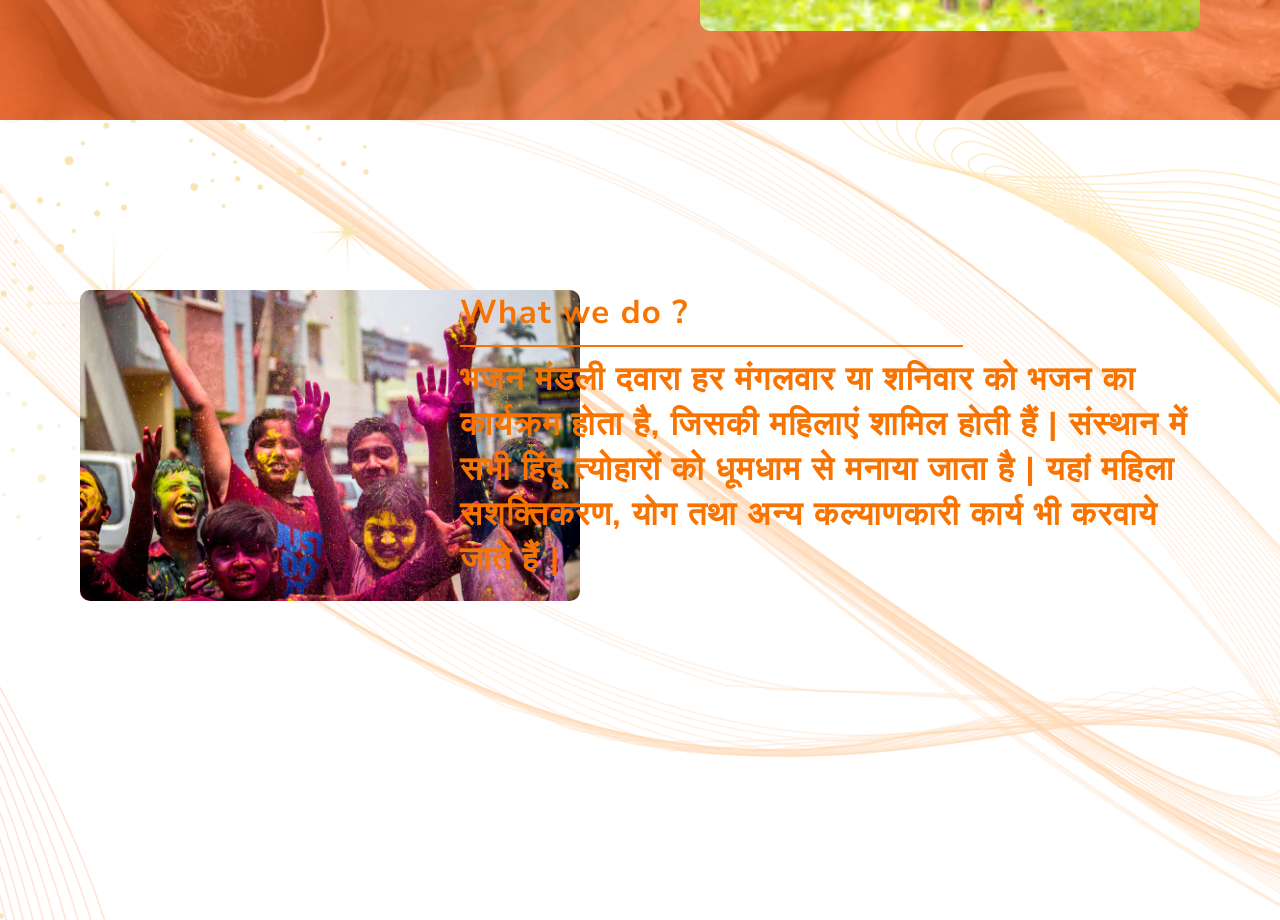
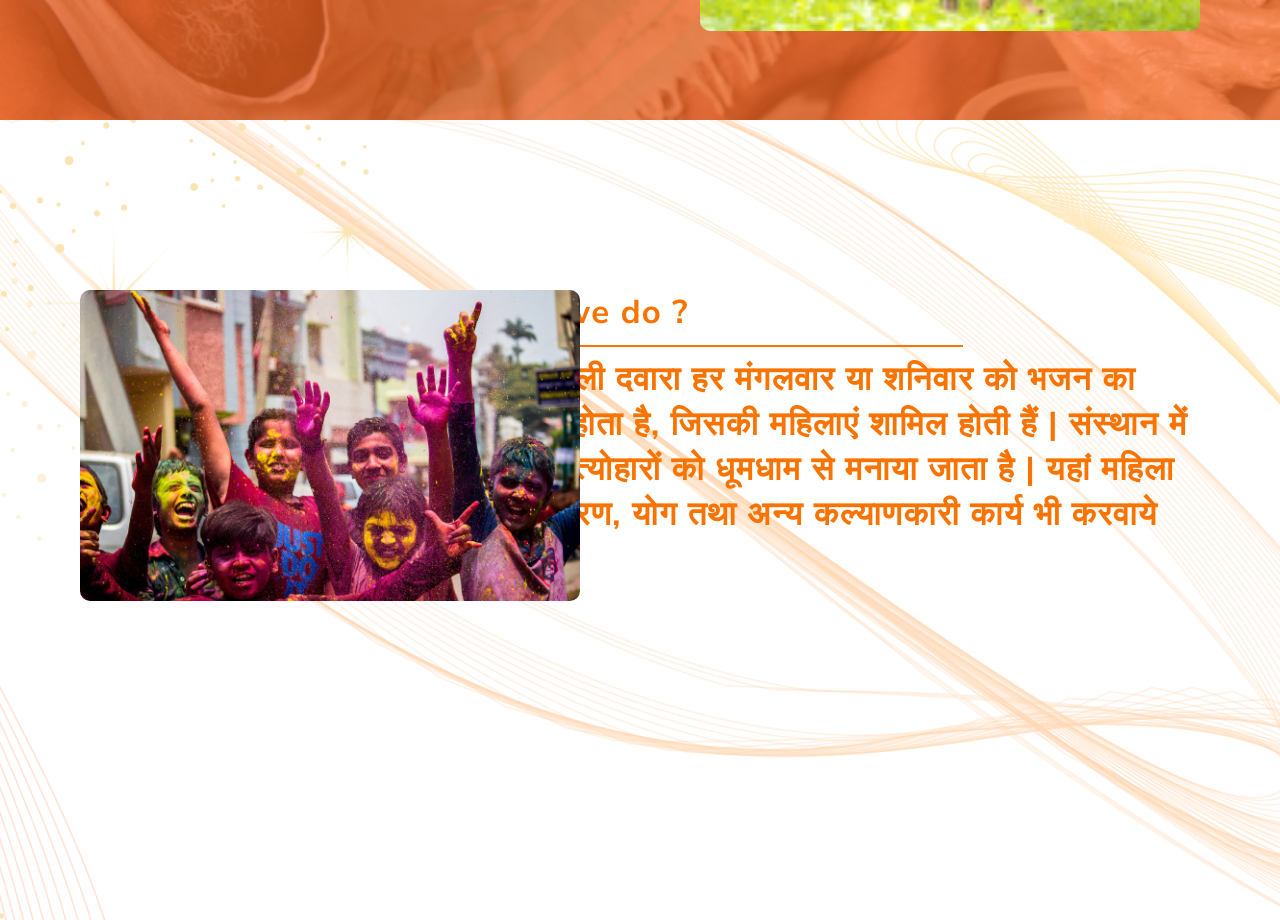
Before and after one commit to AntimaKumawat111/new-project, a React (Create React App) app: page / in a window 1280 px wide. Shown: the part 680-1600 px from the top of the page. Built offline with nearby package versions, Linux system fonts and the light colour scheme.

Commit message:
make diffrent files

```diff
--- /dev/null
+++ b/src/2nd_Page/2nd_paragraph.js
@@ -0,0 +1,25 @@
+import "../App.css";
+
+export default function Paragraph2() {
+  return (
+    <>
+      <div className="paragraph2">
+        <h4>What we do ?</h4>
+        <div
+          style={{
+            height: "2px",
+            width: "68%",
+            backgroundColor: "#F97300",
+            margin: "10px 0",
+          }}
+        ></div>
+        <h4>
+          भजन मंडली दवारा हर मंगलवार या शनिवार को भजन का कार्यक्रम होता है,
+          जिसकी महिलाएं शामिल होती हैं | संस्थान में सभी हिंदू त्योहारों को
+          धूमधाम से मनाया जाता है | यहां महिला सशक्तिकरण, योग तथा अन्य
+          कल्याणकारी कार्य भी करवाये जाते हैं |
+        </h4>
+      </div>
+    </>
+  );
+}
--- a/src/App.css
+++ b/src/App.css
@@ -59,7 +59,7 @@ body {
   overflow: hidden;
 }
 
-.mainContanir {
+.page1 {
   height: 100vh;
   width: 100vw;
   overflow: hidden;
@@ -94,7 +94,7 @@ body {
   display: flex;
 }
 
-.middleContanir .tagsContanir,
+.tagsContanir,
 .imageContanir {
   display: flex;
   align-items: center;
@@ -236,7 +236,7 @@ body {
   top: 50%;
 }
 
-.footer {
+.page2 {
   height: 100vh;
   width: 100vw;
   overflow: visible;
@@ -252,9 +252,10 @@ body {
   object-fit: cover;
   top: 970px;
   left: 80px;
+  z-index: 1;
 }
 
-.foot {
+.paragraph2 {
   font-family: "Nunito Sans", sans-serif;
   position: absolute;
   box-sizing: border-box;
--- a/src/App.js
+++ b/src/App.js
@@ -1,7 +1,13 @@
 import React from "react";
 import "./App.css";
-import hanuman from "./images/hanuman_1.png";
-import kids from "./images/kids 3.png";
+import Header from "./header";
+import HanumanImg from "./Hanuman";
+import Tag from "./tags";
+import Carousel from "./carousel";
+import Paragraph from "./overlayParegraph";
+import OverlayImg from "./overlayImage";
+import Paragraph2 from "./2nd_Page/2nd_paragraph";
+
 import pottar from "./images/potter 1.png";
 import redlayer from "./images/Rectangle 6.png";
 import holi from "./images/holi 1.png";
@@ -11,100 +17,28 @@ export default function App() {
   return (
     <>
       <div className="contanir">
-        <div className="mainContanir">
-          {/* Header Section */}
-          <div className="header">
-            <h5 id="headerheading">कुम्हार समाज सेवा संस्थान, झुंझुनूं</h5>
-          </div>
-
+        <div className="page1">
+          <Header />
           <div className="middleContanir">
-            {/* Hanuman Image */}
-            <div className="hanumanImage">
-              <img src={hanuman} alt="hanuman" id="hanumanImage" />
-            </div>
-
+            <HanumanImg />
             <div className="rightContanir">
-              <div className="tagsContanir">
-                <a href="#" className="atag">
-                  About us
-                </a>
-                <a href="#" className="atag">
-                  Initiatives
-                </a>
-                <a href="#" className="atag">
-                  Blog
-                </a>
-                <a href="#" className="atag">
-                  Contact us
-                </a>
-              </div>
-
               <p id="p">भजन मंडली की झलकियाँ</p>
-              <div className="carousel">
-                <div className="ca">
-                  <img src={kids} className="imgtag" id="first" alt="Kid 1" />
-                  <img src={kids} className="imgtag" id="second" alt="Kid 2" />
-                  <img src={kids} className="imgtag" id="third" alt="Kid 3" />
-                  <img src={kids} className="imgtag" id="fourth" alt="Kid 4" />
-                  <img src={kids} className="imgtag" id="fifth" alt="Kid 5" />
-                  <img src={kids} className="imgtag" id="sixth" alt="Kid 6" />
-                </div>
-              </div>
+              <Tag />
+              <Carousel />
             </div>
           </div>
 
-          <div className="overlayimages">
-            <div className="pottarContanir">
-              <img src={pottar} alt="poter1" className="pottarImg" />
-              <img src={redlayer} alt="redLayer" className="red-layer" />
-            </div>
-
-            <div className="paragraph">
-              <h1>सुविचार</h1>
-              <div
-                style={{
-                  height: "2px",
-                  width: "68%",
-                  backgroundColor: "white",
-                  margin: "10px 0",
-                }}
-              ></div>
-
-              <h1>
-                रेत और मिट्टी से हम कहानियों को आकार देते हैं | हर बर्तन एक कृति
-                है, जो हाथों से बनी है और जुनून से तपाई गई है | स्वागत है उस
-                दुनिया में, जहाँ सृजन हमारा हुनर है और हर कृति में एक अनकही
-                कहानी बसी है |
-              </h1>
-            </div>
-            <div className="paragraphImg">
-              <img src={kids} className="pImg" />
-            </div>
-          </div>
+          <img src={pottar} alt="poter1" className="pottarImg" />
+          <img src={redlayer} alt="redLayer" className="red-layer" />
+          <Paragraph />
+          <OverlayImg />
         </div>
 
-        <div className="footer">
+
+        <div className="page2">
           <img src={patt} alt="pattImage" id="pattImg" />
-          <div className="footerHolyImg">
-            <img src={holi} alt="HolyImg" id="holyImg" />
-          </div>
-          <div className="foot">
-            <h4 className="footerparegraph">What we do ?</h4>
-            <div
-              style={{
-                height: "2px",
-                width: "68%",
-                backgroundColor: "#F97300",
-                margin: "10px 0",
-              }}
-            ></div>
-            <h4 className="footerparegraph">
-              भजन मंडली दवारा हर मंगलवार या शनिवार को भजन का कार्यक्रम होता है,
-              जिसकी महिलाएं शामिल होती हैं | संस्थान में सभी हिंदू त्योहारों को
-              धूमधाम से मनाया जाता है | यहां महिला सशक्तिकरण, योग तथा अन्य
-              कल्याणकारी कार्य भी करवाये जाते हैं |
-            </h4>
-          </div>
+          <img src={holi} alt="HolyImg" id="holyImg" />
+          <Paragraph2 />
         </div>
       </div>
     </>
--- /dev/null
+++ b/src/Hanuman.js
@@ -0,0 +1,14 @@
+import "./App.css";
+import hanuman from "./images/hanuman_1.png";
+
+function HanumanImg(){
+    return (
+        <>
+         <div className="hanumanImage">
+              <img src={hanuman} alt="hanuman" id="hanumanImage" />
+            </div>
+        </>
+    );
+}
+
+export default HanumanImg;
--- /dev/null
+++ b/src/carousel.js
@@ -0,0 +1,20 @@
+import "./App.css";
+import kids from "./images/kids 3.png";
+
+function Carousel(){
+    return (
+        <>
+        <div className="carousel">
+                <div className="ca">
+                  <img src={kids} className="imgtag" id="first" alt="Kid 1" />
+                  <img src={kids} className="imgtag" id="second" alt="Kid 2" />
+                  <img src={kids} className="imgtag" id="third" alt="Kid 3" />
+                  <img src={kids} className="imgtag" id="fourth" alt="Kid 4" />
+                  <img src={kids} className="imgtag" id="fifth" alt="Kid 5" />
+                  <img src={kids} className="imgtag" id="sixth" alt="Kid 6" />
+                </div>
+              </div>
+        </>
+    );
+}
+export default Carousel;
--- /dev/null
+++ b/src/header.js
@@ -0,0 +1,13 @@
+import "./App.css";
+
+function Header() {
+  return (
+    <>
+      <div className="header">
+        <h5 id="headerheading">कुम्हार समाज सेवा संस्थान, झुंझुनूं</h5>
+      </div>
+    </>
+  );
+}
+
+export default Header;
--- /dev/null
+++ b/src/overlayImage.js
@@ -0,0 +1,12 @@
+import "./App.css";
+import kids from "./images/kids 3.png";
+
+function OverlayImg() {
+    return (
+        <div className="paragraphImg">
+        <img src={kids} className="pImg" />
+      </div>
+    );
+}
+
+export default OverlayImg;
--- /dev/null
+++ b/src/overlayParegraph.js
@@ -0,0 +1,25 @@
+import "./App.css";
+
+function Paragraph() {
+  return (
+    <div className="paragraph">
+      <h1>सुविचार</h1>
+      <div
+        style={{
+          height: "2px",
+          width: "68%",
+          backgroundColor: "white",
+          margin: "10px 0",
+        }}
+      ></div>
+
+      <h1>
+        रेत और मिट्टी से हम कहानियों को आकार देते हैं | हर बर्तन एक कृति है, जो
+        हाथों से बनी है और जुनून से तपाई गई है | स्वागत है उस दुनिया में, जहाँ
+        सृजन हमारा हुनर है और हर कृति में एक अनकही कहानी बसी है |
+      </h1>
+    </div>
+  );
+}
+
+export default Paragraph;
--- /dev/null
+++ b/src/tags.js
@@ -0,0 +1,24 @@
+import "./App.css";
+
+function Tag() {
+  return (
+    <>
+      <div className="tagsContanir">
+        <a href="#" className="atag">
+          About us
+        </a>
+        <a href="#" className="atag">
+          Initiatives
+        </a>
+        <a href="#" className="atag">
+          Blog
+        </a>
+        <a href="#" className="atag">
+          Contact us
+        </a>
+      </div>
+    </>
+  );
+}
+
+export default Tag;
```
